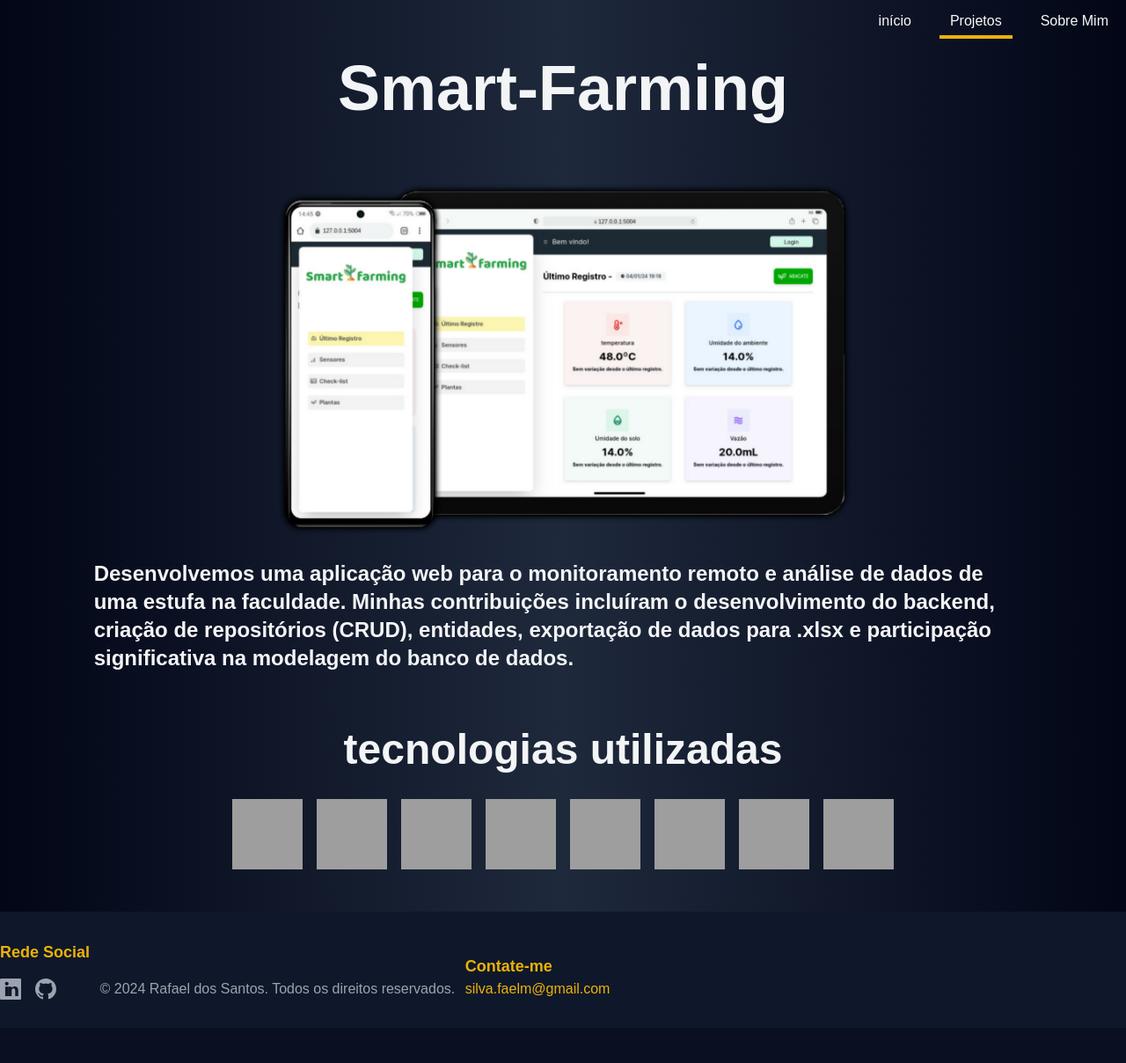
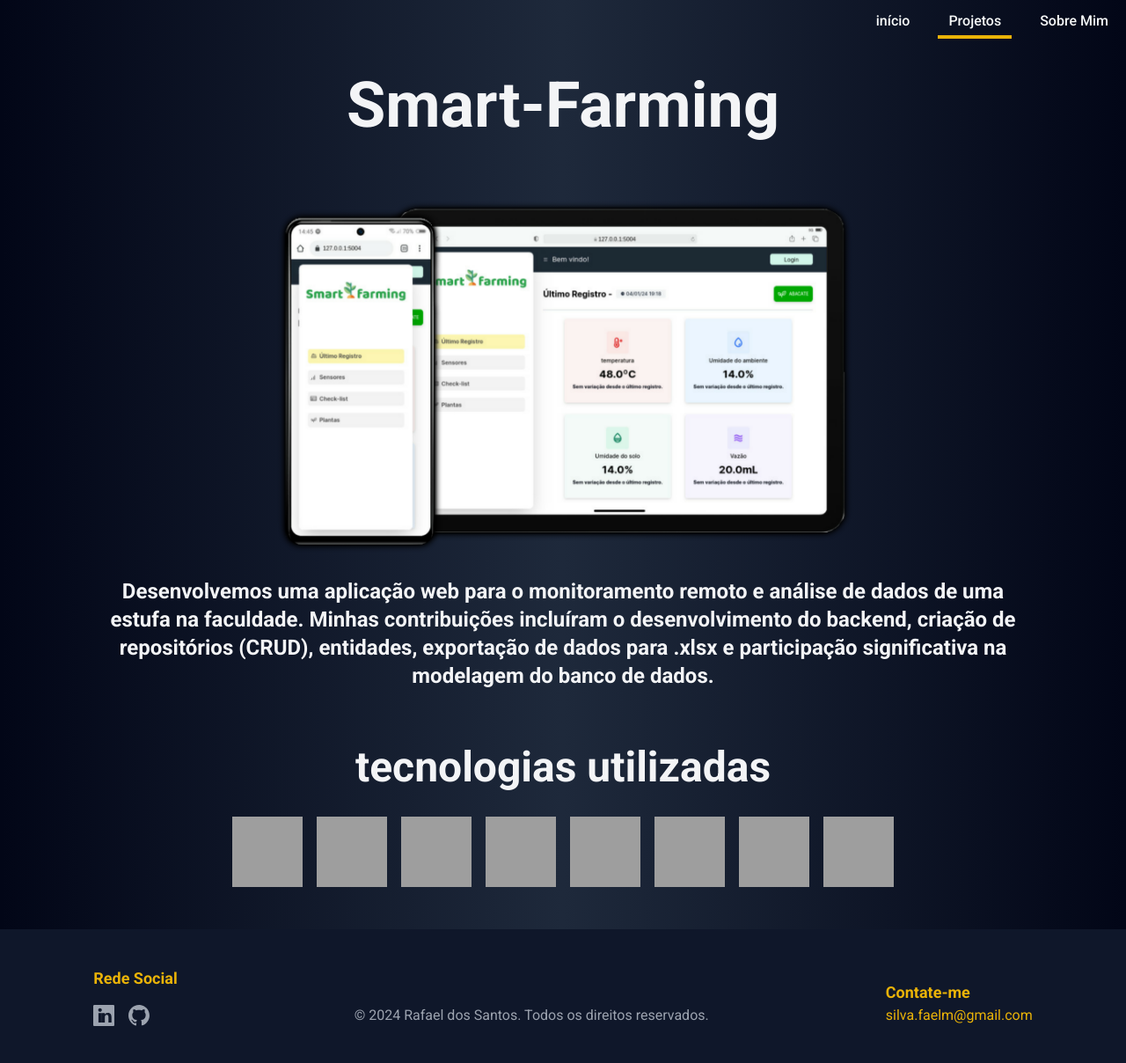
Before and after one commit to FaelSantoss/portfolio_digital, a Flask app: page /projects/Smart-Farming in a window 1280 px wide. Shown: the whole page at 88% size. Before the commit the page ends 1136 px from the top, so only its background shows below. Run offline with Flask 3, Linux system fonts and the light colour scheme; style sheets or scripts are compiled from the project's sources; grey boxes are pictures that could not be loaded.

Commit message:
added font

```diff
--- a/src/ui/static/styles/style.css
+++ b/src/ui/static/styles/style.css
@@ -2,7 +2,14 @@ body,
 html {
     margin: 0;
     padding: 0;
-    font-family: Arial, sans-serif;
+    font-family: 'Roboto', sans-serif;
+}
+
+.container {
+    display: flex;
+    justify-content: space-around;
+    align-items: start;
+    padding: 10px;
 }
 
 .logo {
@@ -19,3 +26,7 @@ html {
     color: #f7f9f9;
     text-decoration: none;
 }
+
+.word-break-all {
+  word-break: break-all;
+}
--- a/src/ui/templates/index.html
+++ b/src/ui/templates/index.html
@@ -8,6 +8,9 @@
   {% block title %}
   <title>Início | Portfolio</title>
   {% endblock %} {% block css %}
+  <link rel="preconnect" href="https://fonts.googleapis.com">
+  <link rel="preconnect" href="https://fonts.gstatic.com" crossorigin>
+  <link href="https://fonts.googleapis.com/css2?family=Roboto:ital,wght@0,100;0,300;0,400;0,500;0,700;0,900;1,100;1,300;1,400;1,500;1,700;1,900&display=swap" rel="stylesheet">
   <meta name="viewport" content="width=device-width, initial-scale=1.0">
   <link href="https://cdn.jsdelivr.net/npm/tailwindcss@2.2.19/dist/tailwind.min.css" rel="stylesheet">
   <link rel="stylesheet" href="{{ url_for('static',filename='styles/style.css') }}" />
--- a/src/ui/templates/projects/projects.html
+++ b/src/ui/templates/projects/projects.html
@@ -13,7 +13,7 @@
     <img src="{{ url_for('static', filename='imgs/') + project.img}}" alt="Imagem"
         class="w-[65.1%] h-[65.1%] object-cover"/>
     </div>
-    <p class="text-gray-100 text-2xl font-semibold w-full mb-16">{{project.content}}</p>
+    <p class="text-gray-100 text-2xl text-center font-semibold w-full mb-16">{{project.content}}</p>
     <p class="text-gray-100 text-5xl font-semibold w-full flex justify-center my-8">tecnologias utilizadas</p>
     <div class="flex justify-center flex-nowrap">
         <div class="flex place-items-center mb-4">
```
